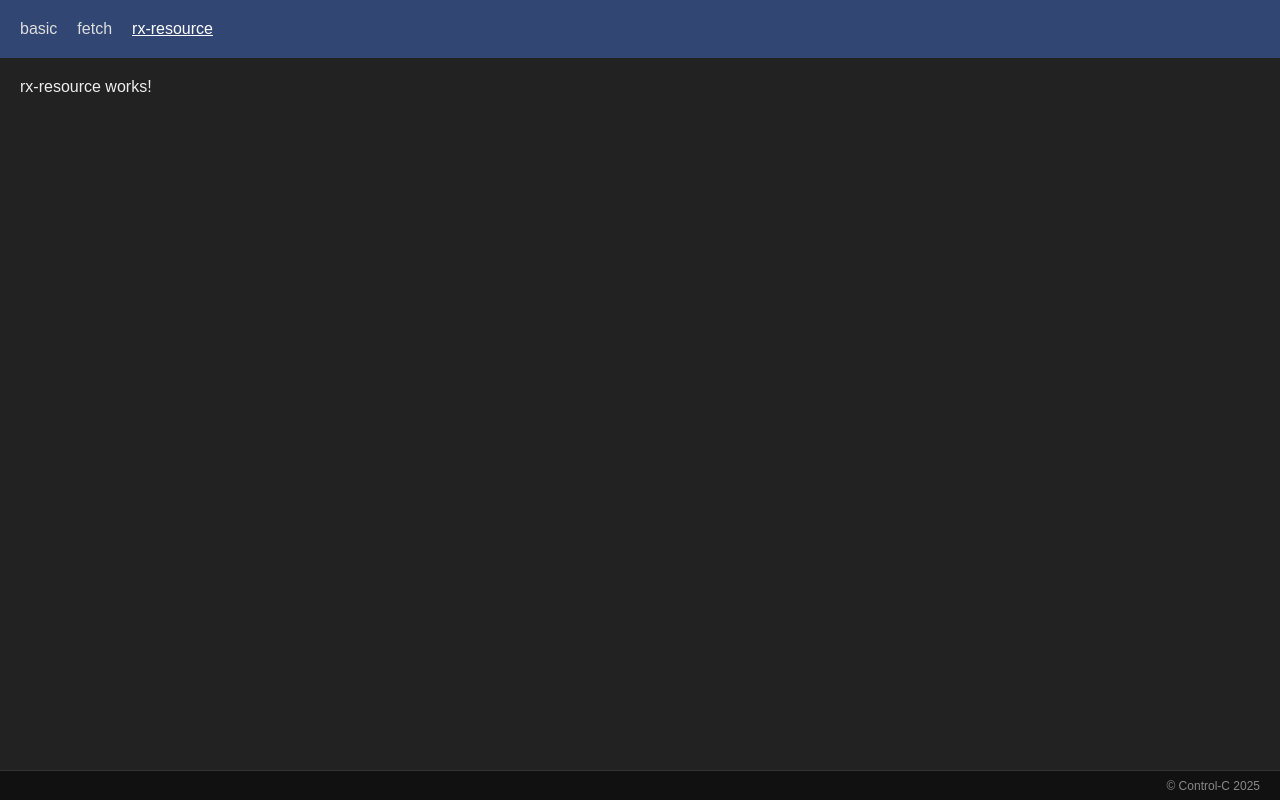
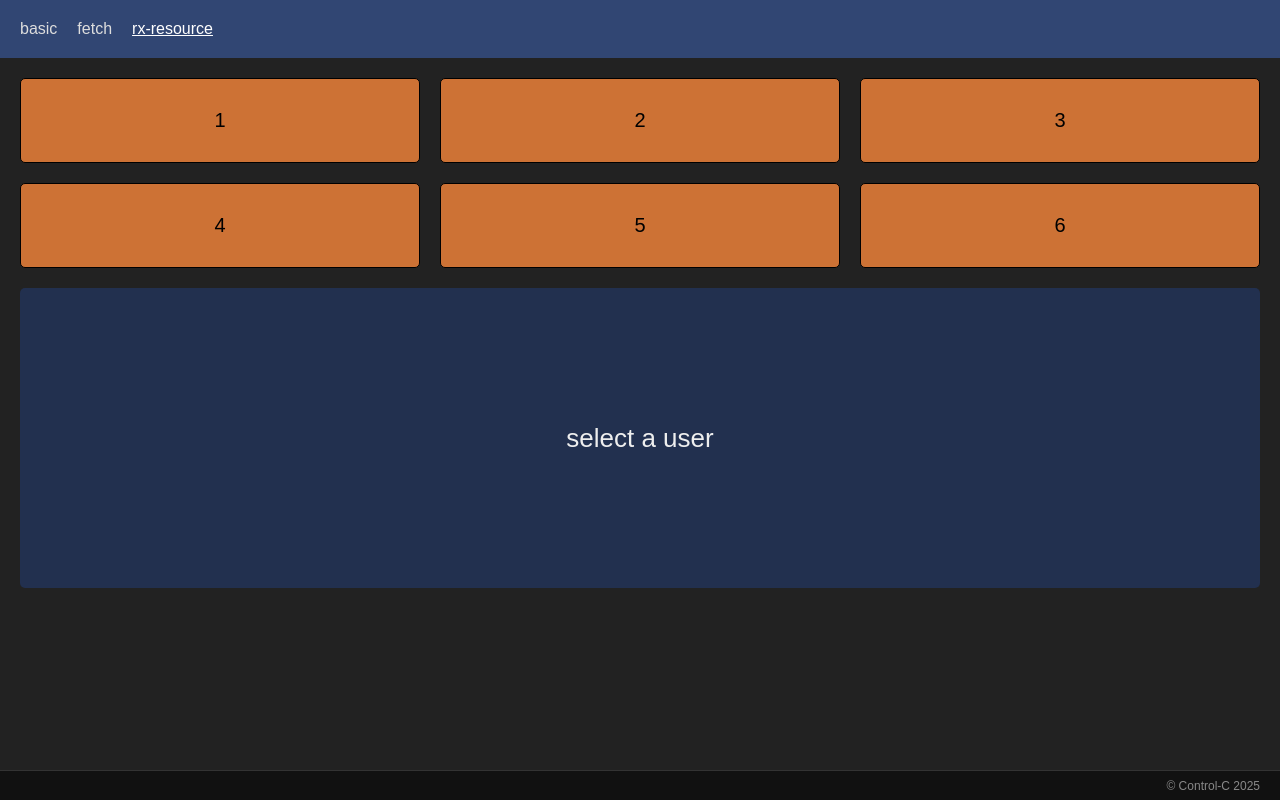
Before and after one commit to danday74/resource-api, an Angular app: page /rx-resource in a window 1280 px wide. Built offline with nearby package versions, Linux system fonts and the light colour scheme.

Commit message:
rx-resource

```diff
--- a/src/app/routes/rx-resource/components/rx-resource/rx-resource.component.html
+++ b/src/app/routes/rx-resource/components/rx-resource/rx-resource.component.html
@@ -1 +1,4 @@
-<div>rx-resource works!</div>
+<div class="rx-resource">
+  <app-buttons [buttonCount]="6" (buttonClick)="buttonClick($event)"/>
+  <app-user [user]="user.value()"/>
+</div>
--- a/src/app/routes/rx-resource/components/rx-resource/rx-resource.component.ts
+++ b/src/app/routes/rx-resource/components/rx-resource/rx-resource.component.ts
@@ -1,9 +1,35 @@
-import { Component } from '@angular/core'
+import { Component, computed, inject, input, resource } from '@angular/core'
+import { ButtonsComponent } from '@components/buttons/buttons.component'
+import { UserComponent } from '@components/user/user.component'
+import { IUser } from '@interfaces/i-user'
+import { Router } from '@angular/router'
 
 @Component({
   selector: 'app-rx-resource',
-  imports: [],
+  imports: [
+    ButtonsComponent,
+    UserComponent,
+  ],
   templateUrl: './rx-resource.component.html',
   styleUrl: './rx-resource.component.scss',
 })
-export class RxResourceComponent {}
+export class RxResourceComponent {
+  paramUid = input<string>(null) // route param
+
+  private uid = computed<number>(() => parseInt(this.paramUid(), 10) || null)
+
+  user = resource({
+    request: this.uid,
+    loader: async ({ request: uid, abortSignal }) => {
+      if (uid == null) return Promise.resolve(null)
+      const res = await fetch(`https://dummyjson.com/users/${uid}?delay=2000`, { signal: abortSignal })
+      return await res.json() as Promise<IUser>
+    },
+  })
+
+  private router = inject(Router)
+
+  buttonClick(idx: number) {
+    this.router.navigateByUrl(`/rx-resource/${idx}`).then()
+  }
+}
```
